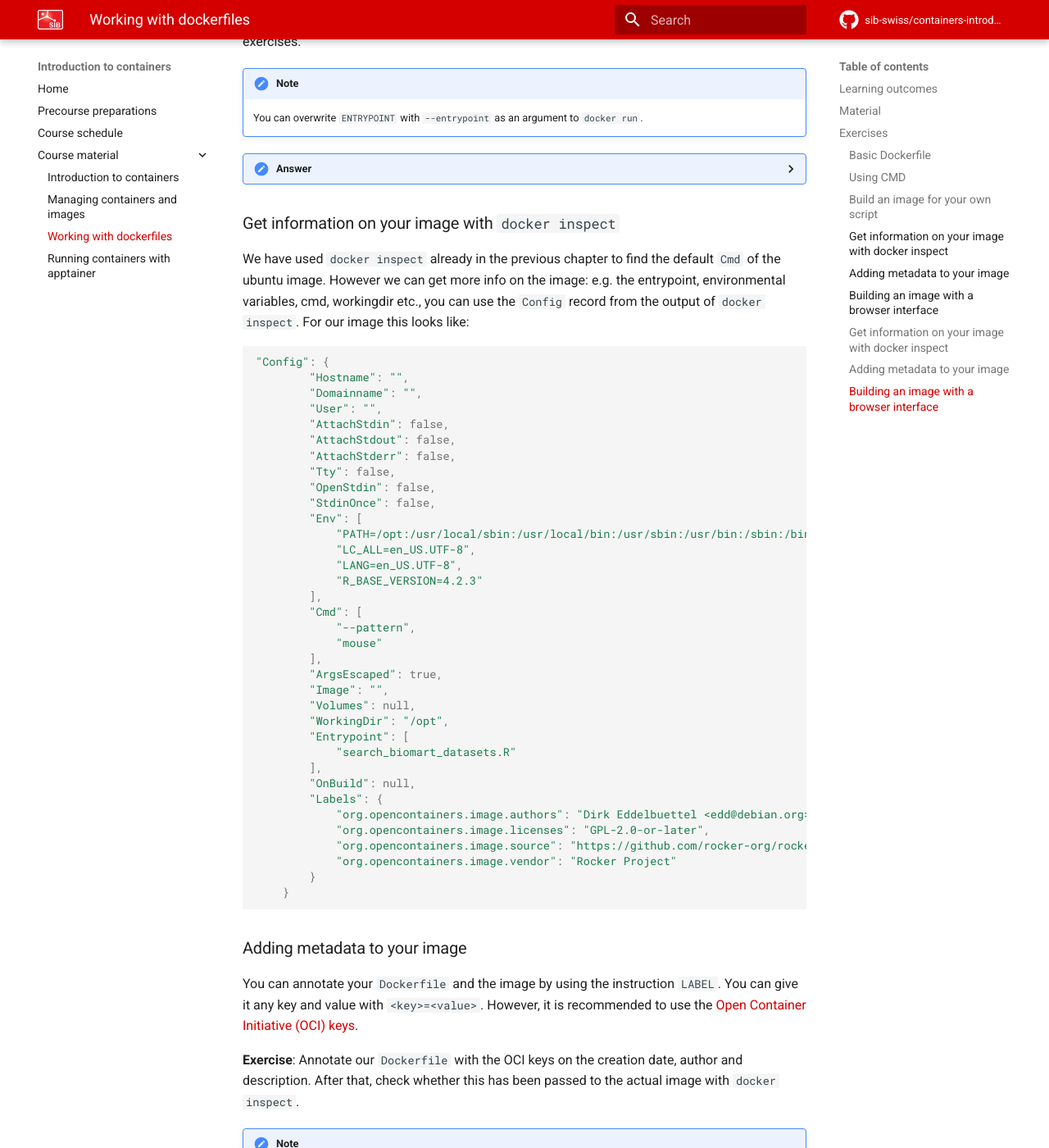
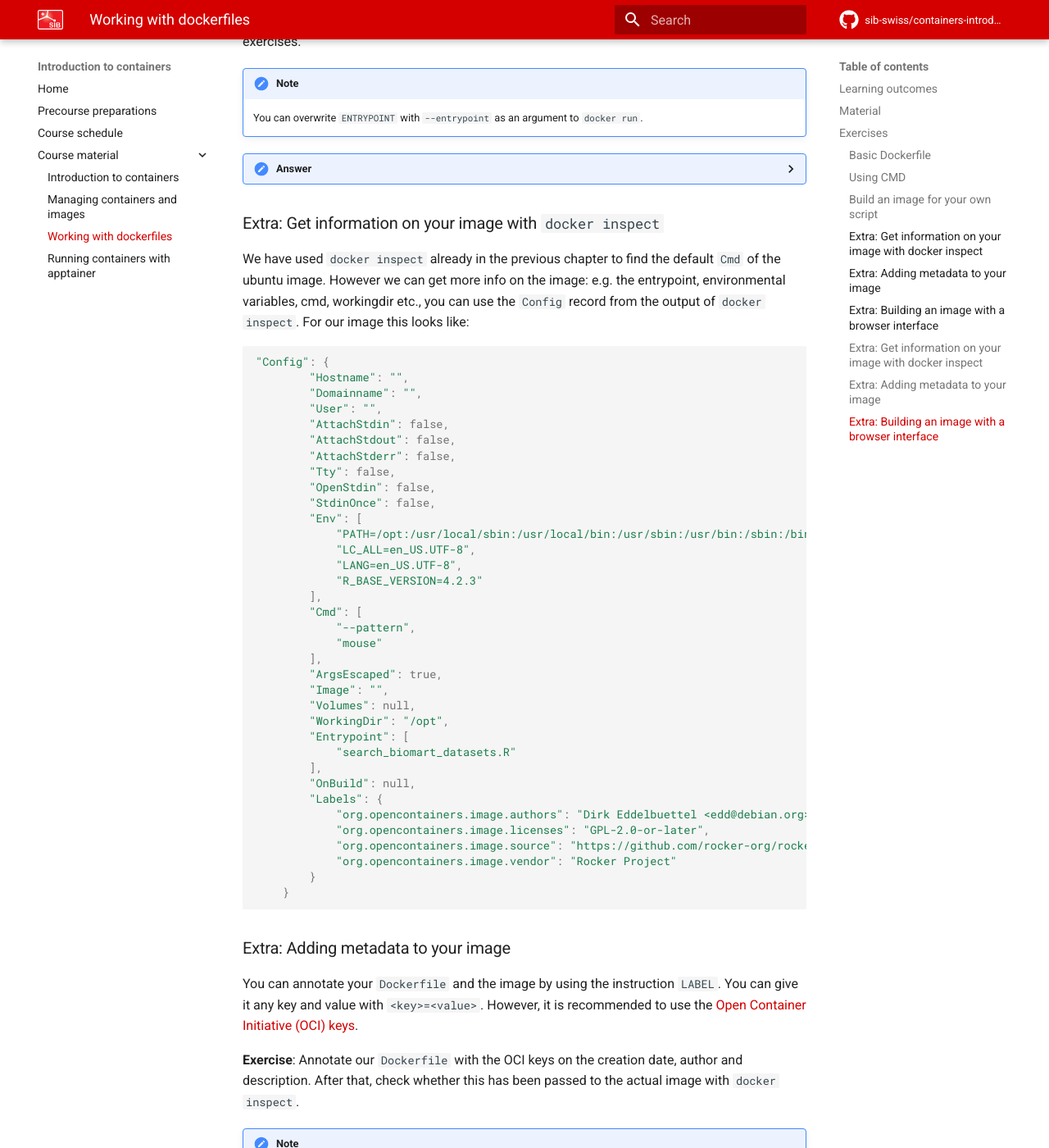
Before and after one commit to sib-swiss/containers-introduction-training, an MkDocs documentation site: the page built from docs/course_material/dockerfiles.md, in a window 1280 px wide and 1400 px high, scrolled down 7683 px. Shown: the whole window at 82% size. Built offline with MkDocs 1.6.1 and Material for MkDocs 9.7.7, drawn with Linux system fonts in a browser that asks for light colours; comment, search, counter and statistics services are not loaded; the version menu is left out; some of the changed text lies outside the part shown.

Commit message:
adaptations for oslo workshop

````diff
--- a/docs/course_material/dockerfiles.md
+++ b/docs/course_material/dockerfiles.md
@@ -466,7 +466,7 @@ Often containers are built for a specific purpose. For example, you can use a co
         docker push [USER NAME]/search_biomart_datasets:v1
         ```
 
-    ### Get information on your image with `docker inspect`
+    ### Extra: Get information on your image with `docker inspect`
 
     We have used `docker inspect` already in the previous chapter to find the default `Cmd` of the ubuntu image. However we can get more info on the image: e.g. the entrypoint, environmental variables, cmd, workingdir etc., you can use the `Config` record from the output of `docker inspect`. For our image this looks like:
 
@@ -508,7 +508,7 @@ Often containers are built for a specific purpose. For example, you can use a co
         }
     ```
 
-    ### Adding metadata to your image
+    ### Extra: Adding metadata to your image
 
     You can annotate your `Dockerfile` and the image by using the instruction `LABEL`. You can give it any key and value with `<key>=<value>`. However, it is recommended to use the [Open Container Initiative (OCI) keys](https://github.com/opencontainers/image-spec/blob/v1.0.1/annotations.md).
 
@@ -565,7 +565,7 @@ Often containers are built for a specific purpose. For example, you can use a co
             }
         ```
 
-    ### Building an image with a browser interface
+    ### Extra: Building an image with a browser interface
 
     In this exercise, we will use a different base image (`rocker/rstudio:4`), and we'll install the same packages. [Rstudio server](https://posit.co/download/rstudio-server/) is a nice browser interface that you can use for a.o. programming in R. With the image we are creating we will be able to run Rstudio server inside a container.  Check out the `Dockerfile`:
 
@@ -862,7 +862,7 @@ Often containers are built for a specific purpose. For example, you can use a co
         docker push [USER NAME]/daterange:v1
         ```
 
-    ### Get information on your image with `docker inspect`
+    ### Extra: Get information on your image with `docker inspect`
 
     We have used `docker inspect` already in the previous chapter to find the default `Cmd` of the ubuntu image. However we can get more info on the image: e.g. the entrypoint, environmental variables, cmd, workingdir etc., you can use the `Config` record from the output of `docker inspect`. For our image this looks like:
 
@@ -902,7 +902,7 @@ Often containers are built for a specific purpose. For example, you can use a co
         },
     ```
 
-    ### Adding metadata to your image
+    ### Extra: Adding metadata to your image
 
     You can annotate your `Dockerfile` and the image by using the instruction `LABEL`. You can give it any key and value with `<key>=<value>`. However, it is recommended to use the [Open Container Initiative (OCI) keys](https://github.com/opencontainers/image-spec/blob/v1.0.1/annotations.md).
 
@@ -954,7 +954,7 @@ Often containers are built for a specific purpose. For example, you can use a co
                 }
         ```
 
-    ### Building an image with a browser interface
+    ### Extra: Building an image with a browser interface
 
     In this exercise, we will use a different base image from the [jupyter docker image stack](https://jupyter-docker-stacks.readthedocs.io/en/latest/using/common.html). [JupyterLab](https://jupyter.org/) is a nice browser interface that you can use for a.o. programming in python. With the image we are creating we will be able to run jupyter lab inside a container.  Check out the `Dockerfile`:
 
````
Also changed, not shown: docs/course_material/apptainer.md (+11 -15 lines), docs/course_material/introduction_containers.md (+6 -1 lines), docs/course_material/managing_docker.md (+1 -1 lines), docs/course_schedule.md (+6 -6 lines).
